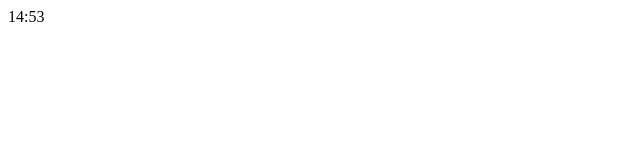
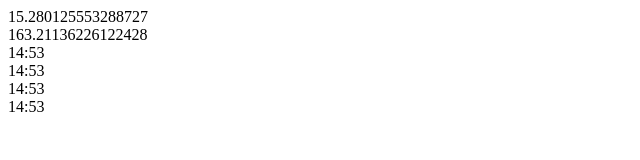
Before and after one commit to sangervu/SolarTimesJS, a plain HTML site: page index.html in a window 1280 px wide. Shown: the whole page, without its empty margins (0-640 px from the left). Drawn offline with Linux system fonts and the light colour scheme.

Commit message:
uudet muutokset

```diff
--- a/index.html
+++ b/index.html
@@ -10,6 +10,11 @@
         <script src="SolarCalculations.js"></script>
     </head>
     <body onload="myFunction()">
-        <div id="demo"></div>
+        <div id="demo1"></div>
+        <div id="demo2"></div>
+        <div id="demo3"></div>
+        <div id="demo4"></div>
+        <div id="demo5"></div>
+        <div id="demo6"></div>
     </body>
 </html>
--- a/myFunction.js
+++ b/myFunction.js
@@ -22,6 +22,11 @@ var trans = new CellestialSolarTransitions(alfaSun, deltaSun, lat, stellarTimeNo
 
 var sol = new SolarCalculations(deltaSun, lat, currentSunElevation, maxSunElevation, timeSunSouth);
 
-document.getElementById("demo").innerHTML = trans.timeSouthTrue;
+document.getElementById("demo1").innerHTML = deltaSun;
+document.getElementById("demo2").innerHTML = alfaSun;
+document.getElementById("demo3").innerHTML = trans.timeSouthTrue;
+document.getElementById("demo4").innerHTML = trans.timeSouthTrue;
+document.getElementById("demo5").innerHTML = trans.timeSouthTrue;
+document.getElementById("demo6").innerHTML = trans.timeSouthTrue;
 
 }
```
